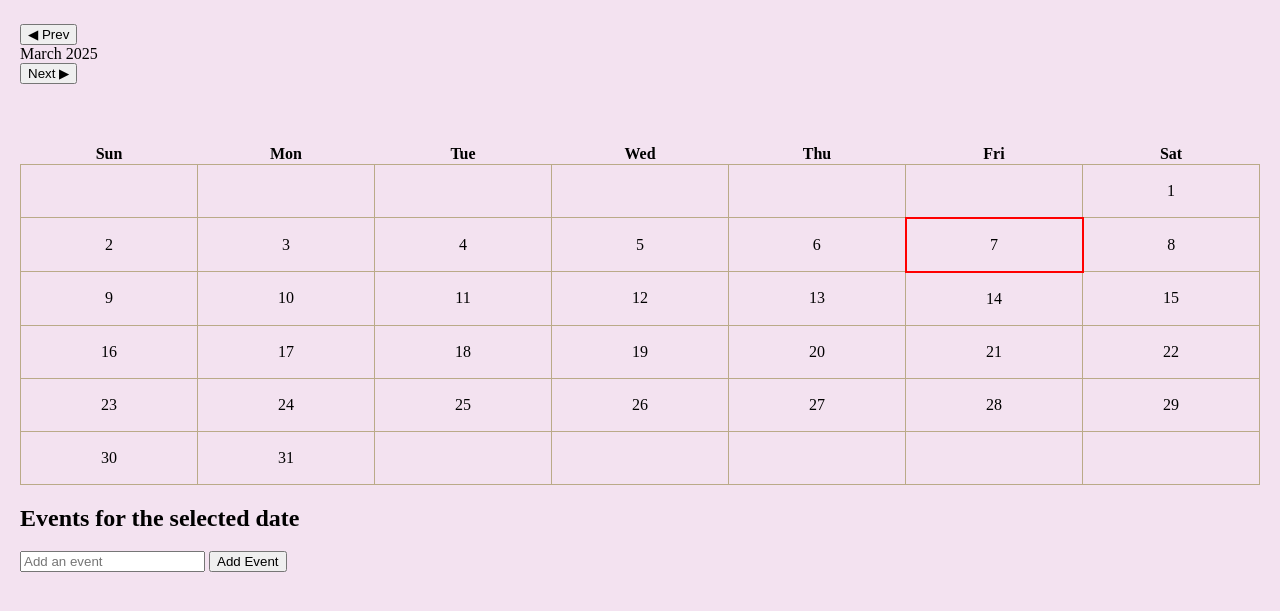
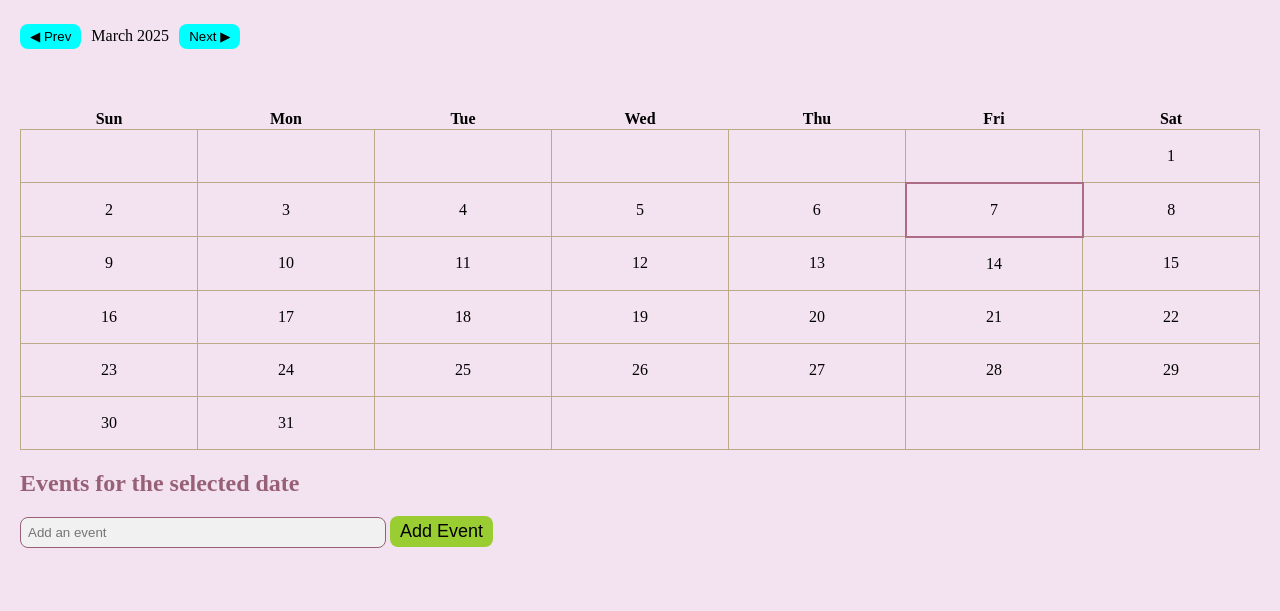
Before and after one commit to lednovanna/calendar, a plain HTML site: page index.html in a window 1280 px wide. Shown: the part 97-708 px from the top of the page. Drawn offline with Linux system fonts and the light colour scheme.

Commit message:
styles editing

```diff
--- a/index.js
+++ b/index.js
@@ -46,11 +46,11 @@ document.addEventListener('DOMContentLoaded', function () {
 
                     let eventsForDay = storedEvents[dateStr] || [];
                     if (eventsForDay.length > 0) {
-                        td.style.backgroundColor = '#FFD700'; // Желтый цвет, если есть события
+                        td.style.backgroundColor = '#FFD700';
                     }
 
                     if (dayCounter === today.getDate() && month === today.getMonth() && year === today.getFullYear()) {
-                        td.style.border = '2px solid red'; // Подсвечиваем текущий день
+                        td.style.border = '2px solid #AC6C86';
                     }
 
                     td.textContent = dayCounter;
@@ -104,7 +104,7 @@ document.addEventListener('DOMContentLoaded', function () {
 
         newEventInput.value = '';
         updateEventList();
-        createCalendar(currentMonth, currentYear); // Перерисовываем календарь, чтобы обновить цвета
+        createCalendar(currentMonth, currentYear);
     });
 
     prevMonthButton.addEventListener('click', function () {
--- a/styles.css
+++ b/styles.css
@@ -9,6 +9,10 @@ h1 {
     font-size: 40px;
     color: #976076;
     text-shadow: 2px 2px 5px rgba(0, 0, 0, 0.2);
+}
+
+h2 {
+    color: #976076;
 }
 
 table {
@@ -26,9 +30,40 @@ td {
 .selected {
     background-color: lightblue;
 }
+
 .event-list {
     margin-top: 20px;
 }
+
 .event-item {
     margin: 5px 0;
 }
+
+.calendar-header {
+    display: flex;
+    gap: 10px;
+
+    align-items: center;
+}
+#prev-month,#next-month{
+    border: none;
+    background-color: aqua;
+    padding:  5px 10px;
+    border-radius: 8px;
+}
+
+#new-event {
+    padding: 7px;
+    border-radius: 8px;
+    border: 1px solid #976076;
+    width: 350px;
+    background-color: #f1f1f1;
+}
+
+#add-event {
+    padding: 5px 10px;
+    border-radius: 8px;
+    border: none;
+    background-color: yellowgreen;
+    font-size: 18px;
+}
```
